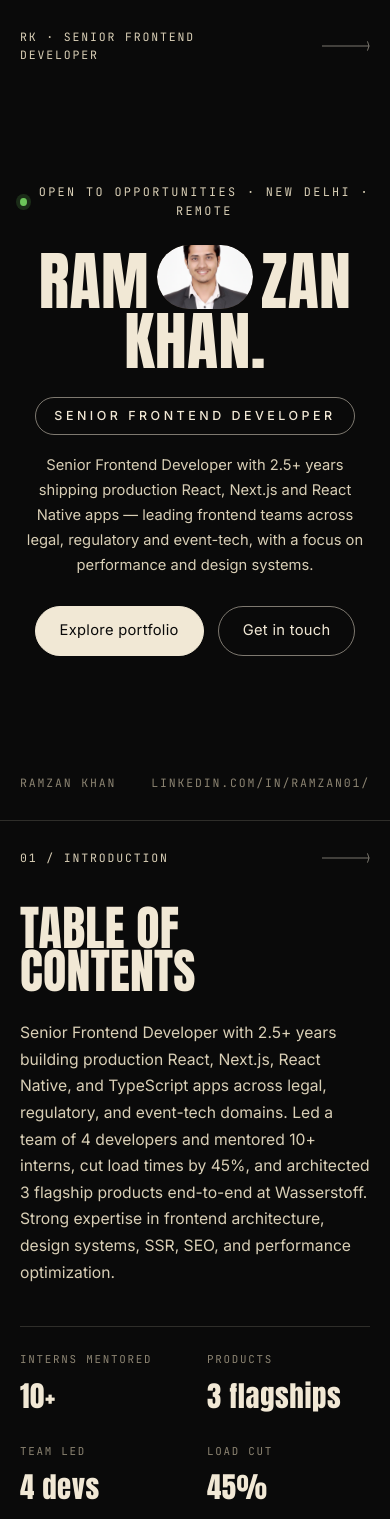
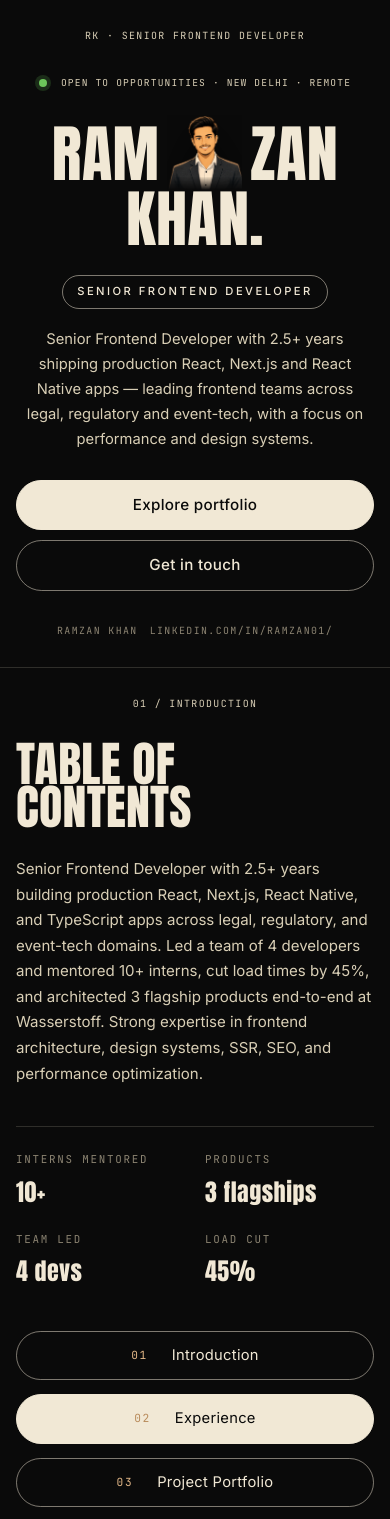
Before and after one commit to mr-ramzan01/portfolio, a React (Vite) app in the folder my_portfolio/: page / in a window 390 px wide. Shown: the top 1519 px of the page. Built offline with nearby package versions, Linux system fonts and the light colour scheme.

Commit message:
new flow and changes on image and design

```diff
--- a/my_portfolio/src/components/About.module.css
+++ b/my_portfolio/src/components/About.module.css
@@ -62,7 +62,28 @@
 }
 .tocPill:hover .tocIdx { color: var(--bg); }
 
+/* Alternating fill: every 2nd item becomes a solid cream pill */
+.toc li:nth-child(even) .tocPill {
+  background: var(--ink);
+  color: var(--bg);
+  border-color: var(--ink);
+}
+.toc li:nth-child(even) .tocPill .tocIdx { color: var(--accent-soft); }
+.toc li:nth-child(even) .tocPill:hover {
+  background: transparent;
+  color: var(--ink);
+}
+.toc li:nth-child(even) .tocPill:hover .tocIdx { color: var(--accent); }
+
 @media (max-width: 900px) {
-  .grid { grid-template-columns: 1fr; }
+  .grid { grid-template-columns: 1fr; gap: 40px; }
+  .toc { grid-template-columns: repeat(2, 1fr); }
+}
+
+@media (max-width: 600px) {
   .toc { grid-template-columns: 1fr; }
+  .stats { grid-template-columns: repeat(2, 1fr); gap: 20px; }
+  .stats dd { font-size: 1.5rem; }
+  .lead { font-size: 0.94rem; }
+  .tocPill { padding: 14px 18px; font-size: 0.88rem; }
 }
--- a/my_portfolio/src/components/Contact.module.css
+++ b/my_portfolio/src/components/Contact.module.css
@@ -79,5 +79,12 @@
 
 @media (max-width: 820px) {
   .head { grid-template-columns: 1fr; align-items: start; }
-  .grid { grid-template-columns: 1fr; }
+  .grid { grid-template-columns: 1fr; gap: 32px; }
 }
+
+@media (max-width: 600px) {
+  .form { padding: 24px 20px; gap: 18px; }
+  .details li { font-size: 0.9rem; }
+  .submit { width: 100%; justify-content: center; padding: 14px; }
+  .kicker { font-size: 0.94rem; }
+}
--- a/my_portfolio/src/components/Education.module.css
+++ b/my_portfolio/src/components/Education.module.css
@@ -61,5 +61,12 @@
 
 @media (max-width: 720px) {
   .head { grid-template-columns: 1fr; align-items: start; }
-  .grid { grid-template-columns: 1fr; }
+  .grid { grid-template-columns: 1fr; gap: 40px; }
 }
+
+@media (max-width: 600px) {
+  .title { font-size: 1.3rem; }
+  .institution { font-size: 0.92rem; }
+  .detail { font-size: 0.9rem; }
+  .kicker { font-size: 0.94rem; }
+}
--- a/my_portfolio/src/components/Experience.module.css
+++ b/my_portfolio/src/components/Experience.module.css
@@ -86,6 +86,14 @@
 
 @media (max-width: 820px) {
   .head { grid-template-columns: 1fr; align-items: start; }
-  .row { grid-template-columns: 1fr; gap: 14px; }
+  .row { grid-template-columns: 1fr; gap: 14px; padding-block: 28px; }
   .period { padding-top: 0; }
 }
+
+@media (max-width: 600px) {
+  .bullets li { font-size: 0.92rem; padding-left: 18px; }
+  .bullets li::before { width: 8px; }
+  .companyLine { gap: 6px; font-size: 0.86rem; }
+  .company { font-size: 0.98rem; }
+  .kicker { font-size: 0.94rem; }
+}
--- a/my_portfolio/src/components/Footer.module.css
+++ b/my_portfolio/src/components/Footer.module.css
@@ -40,5 +40,11 @@
 .back { padding: 11px 18px; font-size: 0.88rem; }
 
 @media (max-width: 720px) {
-  .row { grid-template-columns: 1fr; }
+  .row { grid-template-columns: 1fr; gap: 28px; }
 }
+
+@media (max-width: 600px) {
+  .footer { padding-block: 40px; }
+  .mark { font-size: 1.8rem; }
+  .back { align-self: flex-start; }
+}
--- a/my_portfolio/src/components/Hero.module.css
+++ b/my_portfolio/src/components/Hero.module.css
@@ -42,31 +42,27 @@
 
 .portraitInline {
   display: inline-block;
-  height: 1em;
-  width: clamp(110px, 16vw, 220px);
+  height: 1.1em;
+  width: clamp(130px, 17vw, 240px);
   vertical-align: middle;
   position: relative;
-  top: -0.06em;
+  top: -0.05em;
 }
 .portrait {
   position: absolute;
   inset: 0;
-  background:
-    linear-gradient(135deg, rgba(241, 232, 213, 0.12), rgba(227, 184, 136, 0.18)),
-    radial-gradient(circle at 30% 30%, rgba(227, 184, 136, 0.35), transparent 60%),
-    #1c1612;
-  border-radius: 999px;
-  overflow: hidden;
-  isolation: isolate;
+  background: transparent;
 }
 .portrait img {
   position: absolute;
   inset: 0;
   width: 100%;
   height: 100%;
-  object-fit: cover;
-  border-radius: inherit;
+  object-fit: contain;
   display: block;
+  -webkit-mask-image: linear-gradient(to bottom, #000 82%, transparent 100%);
+  mask-image: linear-gradient(to bottom, #000 82%, transparent 100%);
+  filter: drop-shadow(0 8px 20px rgba(0, 0, 0, 0.55));
 }
 
 .meta {
@@ -102,9 +98,54 @@
   animation: rise 1s var(--easing) 0.45s both;
 }
 
-@media (max-width: 640px) {
-  .portraitInline { width: 96px; }
-  .tagline { font-size: 0.92rem; }
+/* Tablet */
+@media (max-width: 900px) {
+  .title { font-size: clamp(3.4rem, 14vw, 7rem); }
+  .portraitInline { width: clamp(110px, 18vw, 180px); }
+}
+
+/* Mobile */
+@media (max-width: 600px) {
+  .title { font-size: clamp(2.6rem, 16vw, 4.4rem); }
+
+  /* Square portrait box on mobile so the contained image fills it edge-to-edge */
+  .portraitInline {
+    width: 1.2em;
+    height: 1.2em;
+    top: -0.04em;
+  }
+  .portrait img { object-position: 50% 35%; }
+
+  .tagline { font-size: 0.92rem; max-width: 42ch; }
+  .role { font-size: 0.7rem; padding: 7px 14px; letter-spacing: 0.22em; }
+
+  /* Eyebrow stays inline (dot beside text); tighter font so it fits on one line */
+  .eyebrow {
+    font-size: 0.6rem;
+    letter-spacing: 0.12em;
+    gap: 14px;
+    line-height: 1.4;
+  }
+
+  .cta {
+    width: 100%;
+    flex-direction: column;
+    gap: 10px;
+  }
+  .cta a {
+    width: 100%;
+    justify-content: center;
+    padding: 12px 18px;
+    font-size: 0.95rem;
+    font-weight: 500;
+    white-space: nowrap;
+  }
+}
+
+/* Extra-narrow phones */
+@media (max-width: 360px) {
+  .portraitInline { width: 1.1em; height: 1.1em; }
+  .title { font-size: clamp(2.2rem, 18vw, 3.6rem); }
 }
 
 @keyframes rise {
--- a/my_portfolio/src/components/Projects.module.css
+++ b/my_portfolio/src/components/Projects.module.css
@@ -166,3 +166,13 @@
   .card { grid-template-columns: 1fr; }
   .name { font-size: clamp(2rem, 12vw, 3.4rem); }
 }
+
+@media (max-width: 600px) {
+  .frame { aspect-ratio: 4 / 3; }
+  .subtitleText { font-size: 1.15rem; }
+  .bullets li { font-size: 0.92rem; padding-left: 18px; }
+  .bullets li::before { width: 8px; }
+  .tech li { font-size: 0.66rem; padding: 5px 10px; }
+  .idx { font-size: 0.62rem; padding: 5px 8px; }
+  .subtitle { gap: 6px; }
+}
--- a/my_portfolio/src/components/Skills.module.css
+++ b/my_portfolio/src/components/Skills.module.css
@@ -48,3 +48,9 @@
   .head { grid-template-columns: 1fr; align-items: start; }
   .grid { grid-template-columns: 1fr; gap: 40px; }
 }
+
+@media (max-width: 600px) {
+  .pill { padding: 8px 13px; font-size: 0.84rem; }
+  .label { font-size: 0.72rem; letter-spacing: 0.16em; }
+  .kicker { font-size: 0.94rem; }
+}
--- a/my_portfolio/src/styles/global.css
+++ b/my_portfolio/src/styles/global.css
@@ -2,6 +2,7 @@
 *, *::before, *::after { box-sizing: border-box; }
 * { margin: 0; padding: 0; }
 html { scroll-behavior: smooth; -webkit-text-size-adjust: 100%; background: #0a0a0a; }
+html, body { overflow-x: hidden; }
 body {
   font-family: 'Inter', system-ui, -apple-system, sans-serif;
   font-size: 16px;
@@ -78,7 +79,7 @@ p { color: var(--ink-soft); }
   padding-inline: var(--gutter);
   display: flex;
   flex-direction: column;
-  gap: clamp(40px, 6vw, 72px);
+  gap: clamp(32px, 5vw, 72px);
   min-height: calc(100vh - 80px);
 }
 
@@ -88,19 +89,32 @@ p { color: var(--ink-soft); }
   justify-content: space-between;
   gap: 16px;
   font-family: var(--mono);
-  font-size: 0.72rem;
-  letter-spacing: 0.16em;
+  font-size: clamp(0.62rem, 1.4vw, 0.72rem);
+  letter-spacing: 0.14em;
   text-transform: uppercase;
   color: var(--ink-muted);
 }
 .pageTop .label, .pageBottom .label { color: var(--ink-soft); }
 .pageTop .longArrow {
   height: 10px;
-  width: clamp(48px, 7vw, 96px);
-  margin-left: 24px;
+  width: clamp(40px, 6vw, 96px);
+  margin-left: 16px;
   color: var(--ink);
   overflow: visible;
   flex: none;
+}
+
+@media (max-width: 600px) {
+  :root { --gutter: 16px; }
+  .pageInner { min-height: auto; }
+  .page { padding-block: 28px; }
+  .pageTop { justify-content: center; }
+  .pageTop .longArrow { display: none; }
+  .pageBottom { flex-wrap: wrap; justify-content: center; gap: 6px 12px; text-align: center; }
+}
+
+@media (max-width: 360px) {
+  :root { --gutter: 12px; }
 }
 .pageBottom { margin-top: auto; }
 
```
Also changed, not shown: my_portfolio/public/Images/portrait.png.
